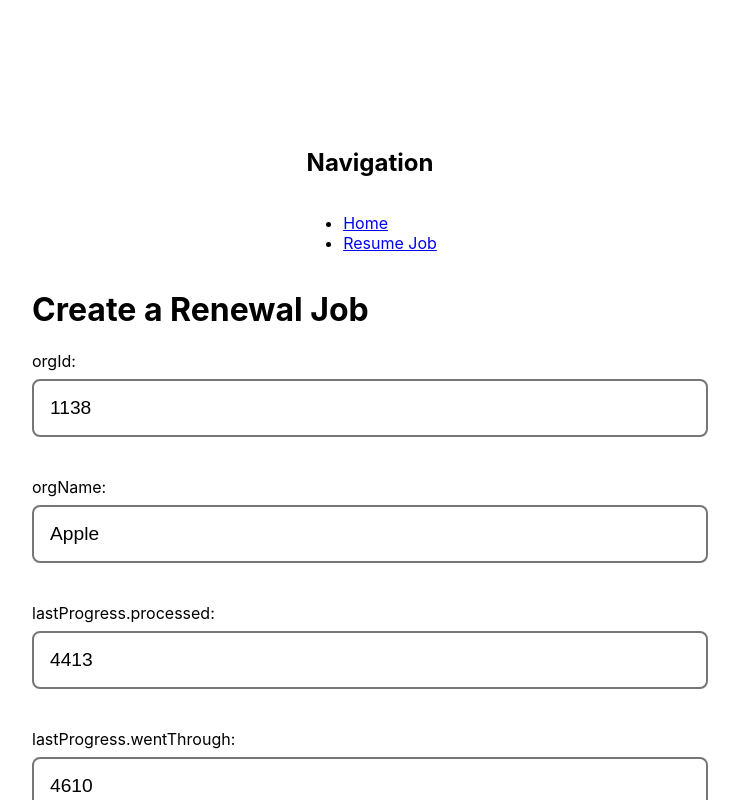
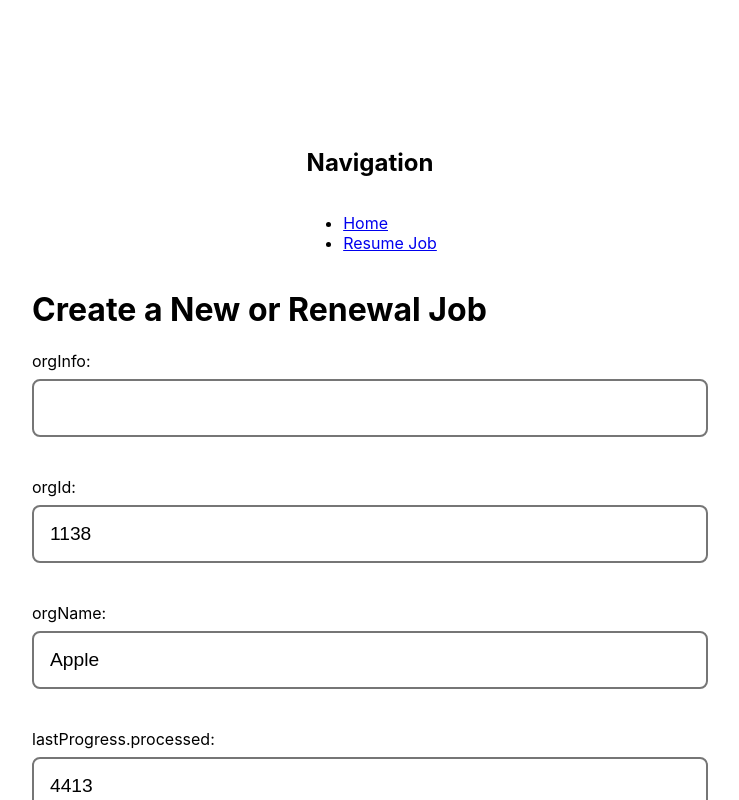
Before and after one commit to rivernews/supervisor-scraper-job-queue, a React (Create React App) app: page /resume-job in a window 1280 px wide. Shown: the top 800 px of the page, without its empty margins (270-1009 px from the left). Built offline with nearby package versions, Linux system fonts and the light colour scheme.

Commit message:
add new job support

```diff
--- a/src/components/renewal-job-form.tsx
+++ b/src/components/renewal-job-form.tsx
@@ -7,6 +7,7 @@ import styles from './renewal-job-form.module.css';
 const tokenCacheKey = 'supervisor-scraper-job-queue:renewal-job-form:token';
 
 const inputList = [
+    { name: 'orgInfo', type: 'text' },
     { name: 'orgId', type: 'text' },
     { name: 'orgName', type: 'text' },
     { name: 'lastProgress.processed', type: 'number' },
@@ -17,10 +18,12 @@ const inputList = [
     { name: 'lastProgress.processedSession', type: 'number' },
     { name: 'lastReviewPage', type: 'url' },
 
+    { name: 'port', type: 'text' },
     { name: 'token', type: 'text' }
 ]
 
 const initialValues = {
+    'orgInfo': '',
     'orgId': '1138',
     'orgName': 'Apple',
     'lastProgress': {
@@ -34,13 +37,14 @@ const initialValues = {
     'lastReviewPage': 'https://www.glassdoor.com/Reviews/Apple-Reviews-E1138_P461.htm',
     'scrapeMode': 'renewal',
 
+    'port': '61226',
     'token': localStorage.getItem(tokenCacheKey) || ''
 }
 
 const formSubmit = async (values: typeof initialValues, { setSubmitting }: FormikHelpers<typeof initialValues>) => {
     const res = await fetch((window.location.href.startsWith('https') ?
         `https://slack.api.shaungc.com/queues/single-org-renewal-job?` :
-        `http://localhost:55564/queues/single-org-renewal-job?`) + new URLSearchParams({
+        `http://localhost:${values.port}/queues/single-org-renewal-job?`) + new URLSearchParams({
         'token': values.token
     }), {
         method: 'POST',
@@ -83,7 +87,7 @@ export const RenewalJobForm = (props: RenewalJobFormProps) => {
 
 
     return <div className={styles.renewalForm}>
-        <h1>Create a Renewal Job</h1>
+        <h1>Create a New or Renewal Job</h1>
         <Formik
             initialValues={initialValues}
             validate={values => {
```
